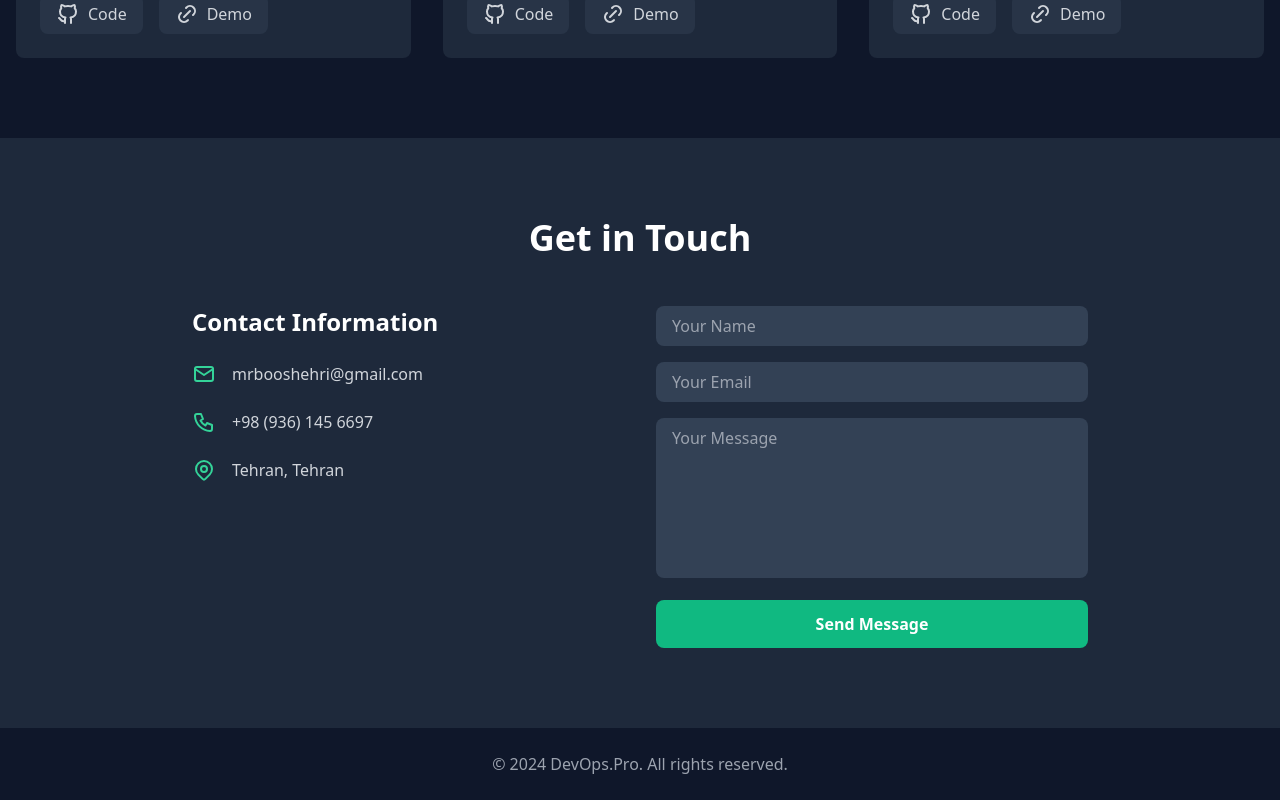
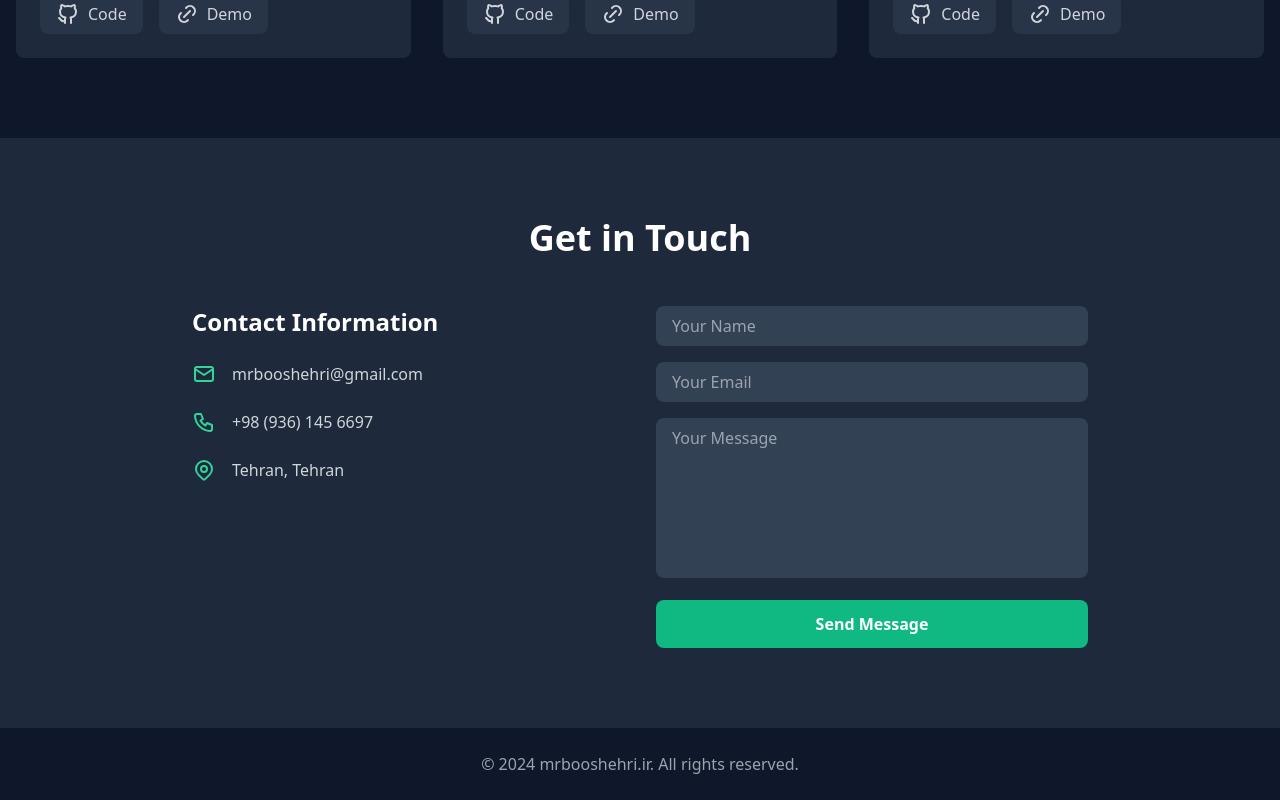
Before and after one commit to mrbooshehri/portfolio, a React (Vite) app: page / in a window 1280 px wide. Shown: the part 2638-3438 px from the top of the page. Built offline with nearby package versions, Linux system fonts and the light colour scheme.

Commit message:
update copyright address

```diff
--- a/src/App.tsx
+++ b/src/App.tsx
@@ -1,8 +1,8 @@
-import Contact from './components/Contact';
-import Header from './components/Header';
-import Hero from './components/Hero';
-import Projects from './components/Projects';
-import Skills from './components/Skills';
+import Contact from "./components/Contact";
+import Header from "./components/Header";
+import Hero from "./components/Hero";
+import Projects from "./components/Projects";
+import Skills from "./components/Skills";
 
 function App() {
   return (
@@ -15,7 +15,9 @@ function App() {
         <Contact />
       </main>
       <footer className="bg-slate-900 text-center py-6">
-        <p className="text-gray-400">© 2024 DevOps.Pro. All rights reserved.</p>
+        <p className="text-gray-400">
+          © 2024 mrbooshehri.ir. All rights reserved.
+        </p>
       </footer>
     </div>
   );
```
